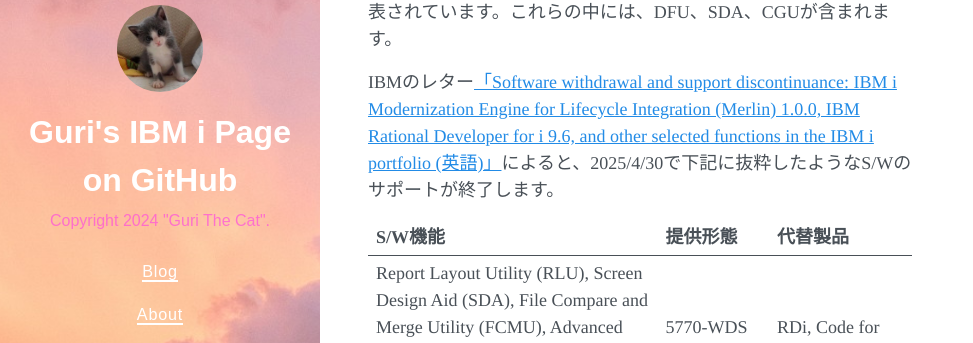
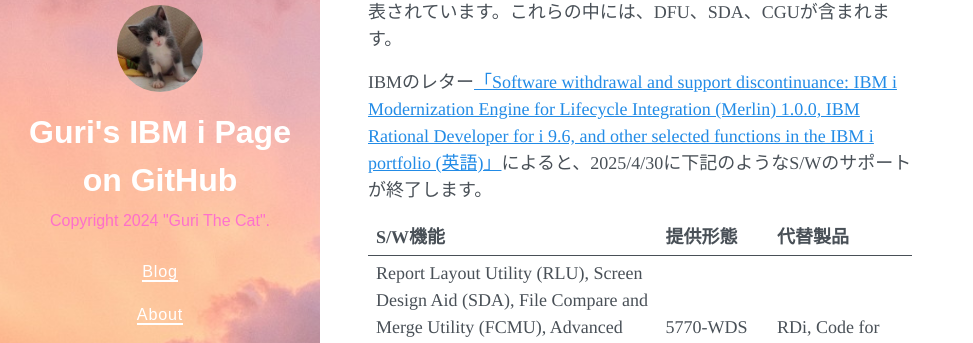
Before and after one commit to GuriCat/GuriPages, a Jekyll site: the page built from _posts/2024-06-03-DFU_CGU_SDAなどが2025年4月でサポート終了.markdown, in a window 1280 px wide and 900 px high. Shown: the part 199-542 px from the top of the window, without its empty margins (0-973 px from the left). Built offline with Jekyll 4.4.1, drawn with Linux system fonts in a browser that asks for light colours; nearby versions of some CDN libraries; a script that is not in the unit is left out.

Commit message:
Update 2024-06-03-DFU_CGU_SDAなどが2025年4月でサポート終了.markdown

```diff
--- a/_posts/2024-06-03-DFU_CGU_SDAなどが2025年4月でサポート終了.markdown
+++ b/_posts/2024-06-03-DFU_CGU_SDAなどが2025年4月でサポート終了.markdown
@@ -6,7 +6,7 @@
 ---
 2024/5/7のIBMレターで、多数のIBM i 関連S/Wのサポート終了が発表されています。これらの中には、DFU、SDA、CGUが含まれます。
 
-IBMのレター[「Software withdrawal and support discontinuance: IBM i Modernization Engine for Lifecycle Integration (Merlin) 1.0.0, IBM Rational Developer for i 9.6, and other selected functions in the IBM i portfolio (英語)」](https://www.ibm.com/docs/en/announcements/end-marketing-end-support-i-merlin-10-rdi-96-selected-i-functions){:target="_blank"}によると、2025/4/30で下記に抜粋したようなS/Wのサポートが終了します。
+IBMのレター[「Software withdrawal and support discontinuance: IBM i Modernization Engine for Lifecycle Integration (Merlin) 1.0.0, IBM Rational Developer for i 9.6, and other selected functions in the IBM i portfolio (英語)」](https://www.ibm.com/docs/en/announcements/end-marketing-end-support-i-merlin-10-rdi-96-selected-i-functions){:target="_blank"}によると、2025/4/30に下記のようなS/Wのサポートが終了します。
 
 |S/W機能|提供形態|代替製品|
 |----|-----|--|
```
